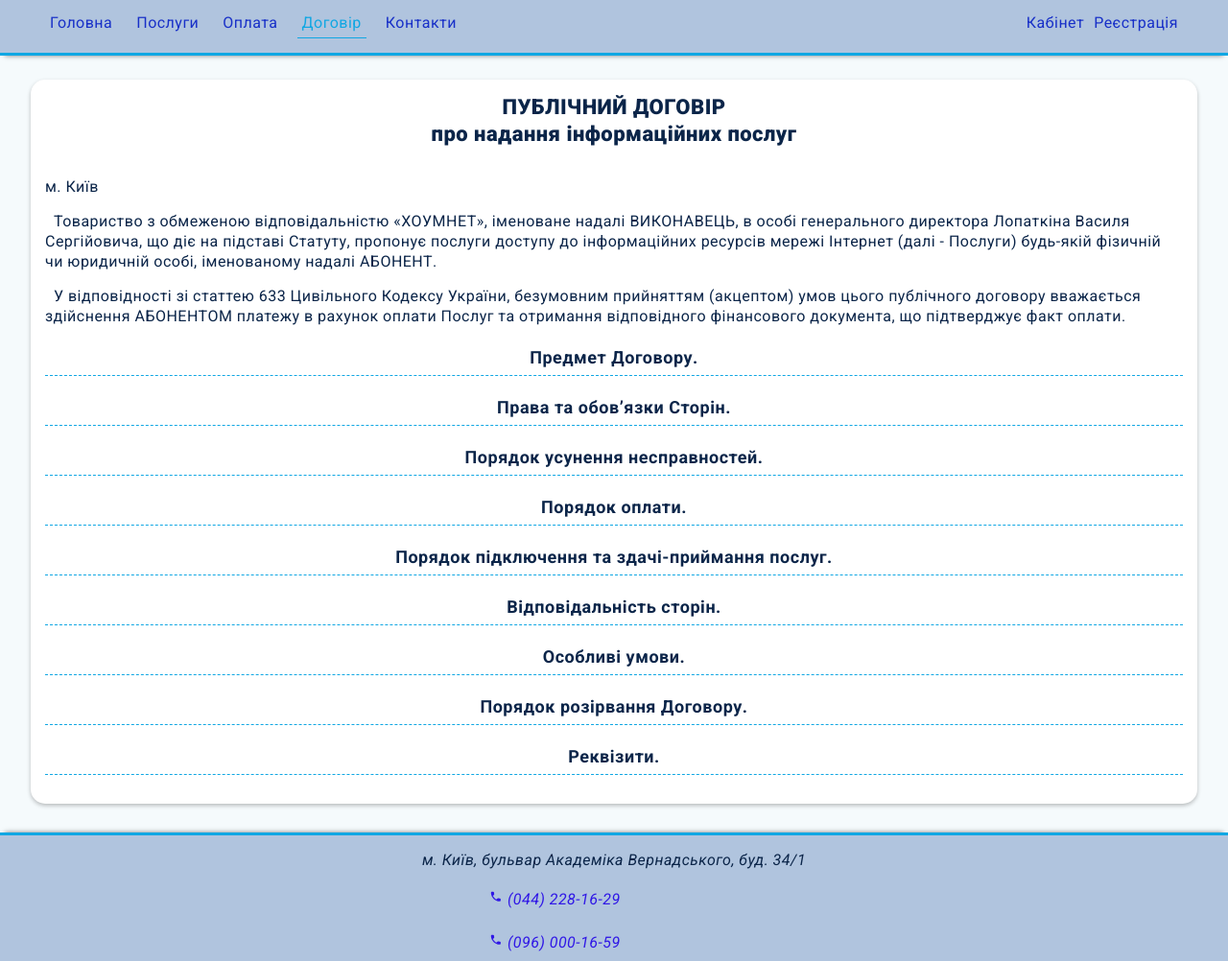
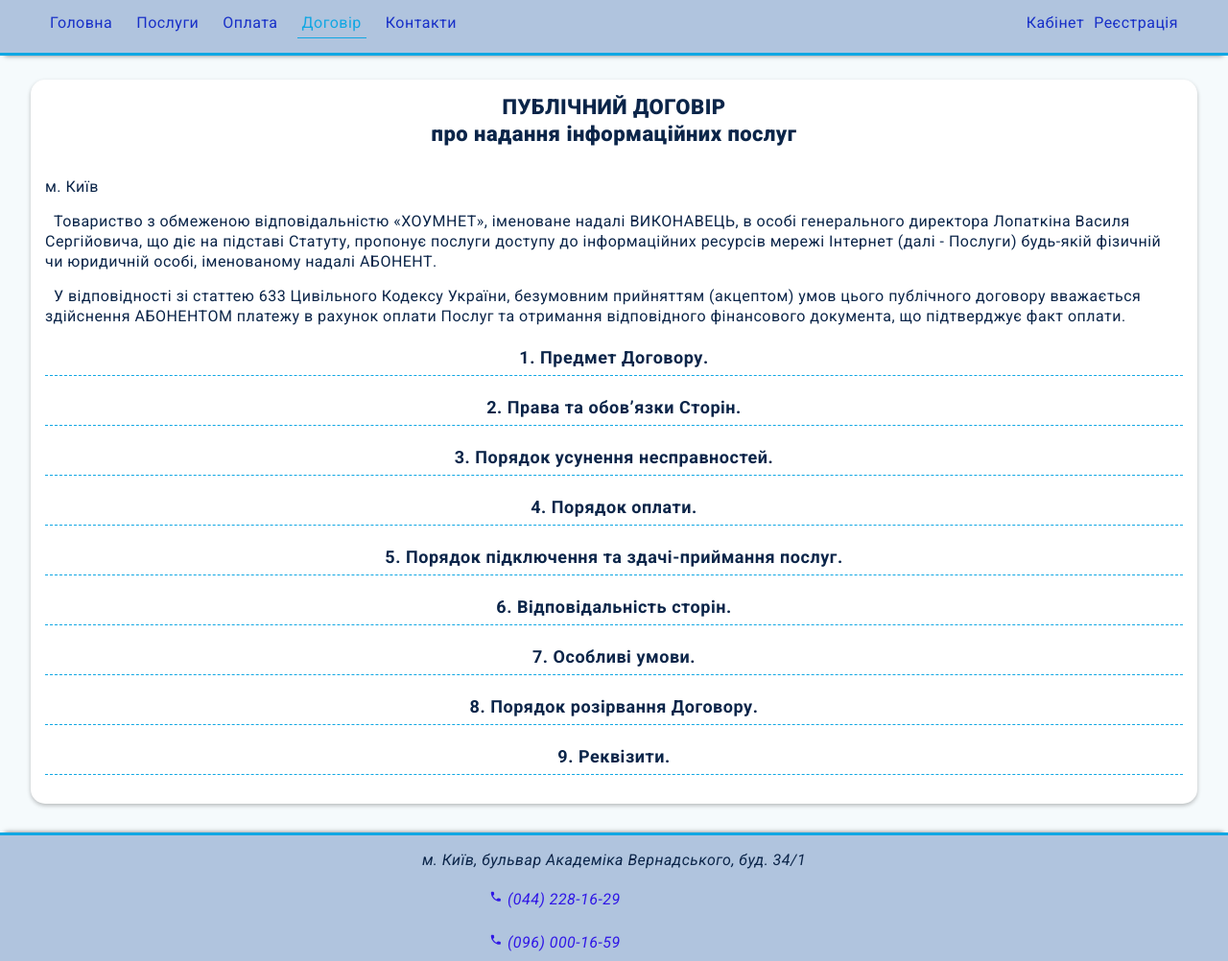
Before and after one commit to LiViS-code/homenet.kiev.ua, a plain HTML site: page contract.html in a window 1280 px wide. Shown: the part 92-1094 px from the top of the page at 96% size. Drawn offline with nearby package versions, Linux system fonts and the light colour scheme.

Commit message:
стилизация скрываемых пунктов договора

```diff
--- a/contract.html
+++ b/contract.html
@@ -159,7 +159,7 @@
             <li class="contract-list__item--first-level">
               <input class="checkbox__content-hide visually-hidden" type="checkbox" id="hd-1" />
               <h3 class="title title__contract">
-                <label class="checkbox__label" for="hd-1">Предмет Договору.</label>
+                <label class="checkbox__label" for="hd-1">1. Предмет Договору.</label>
               </h3>
               <div class="container__contract container__contract--hidden">
                 <ol class="list contract-list">
@@ -186,7 +186,7 @@
             <li class="contract-list__item--first-level">
               <input class="checkbox__content-hide visually-hidden" type="checkbox" id="hd-2" />
               <h3 class="title title__contract">
-                <label class="checkbox__label" for="hd-2">Права та обов’язки Сторін.</label>
+                <label class="checkbox__label" for="hd-2">2. Права та обов’язки Сторін.</label>
               </h3>
               <div class="container__contract container__contract--hidden">
                 <ol class="list contract-list">
@@ -228,7 +228,7 @@
                       </li>
                       <li class="contract-list__item--third-level">
                         Про зміну банківських реквізитів ВИКОНАВЕЦЬ повідомляє через сайт
-                        <a href="http://homenet.kiev.ua">http://homenet.kiev.ua</a> не пізніше, ніж
+                        <a class="link" href="http://homenet.kiev.ua">http://homenet.kiev.ua</a> не пізніше, ніж
                         за 20 днів до вступу змін в силу.
                       </li>
                     </ol>
@@ -308,7 +308,7 @@
             <li class="contract-list__item--first-level">
               <input class="checkbox__content-hide visually-hidden" type="checkbox" id="hd-3" />
               <h3 class="title title__contract">
-                <label class="checkbox__label" for="hd-3">Порядок усунення несправностей.</label>
+                <label class="checkbox__label" for="hd-3">3. Порядок усунення несправностей.</label>
               </h3>
               <div class="container__contract container__contract--hidden">
                 <ol class="list contract-list">
@@ -354,7 +354,7 @@
             <li class="contract-list__item--first-level">
               <input class="checkbox__content-hide visually-hidden" type="checkbox" id="hd-4" />
               <h3 class="title title__contract">
-                <label class="checkbox__label" for="hd-4">Порядок оплати.</label>
+                <label class="checkbox__label" for="hd-4">4. Порядок оплати.</label>
               </h3>
               <div class="container__contract container__contract--hidden">
                 <ol class="list contract-list">
@@ -422,7 +422,7 @@
               <input class="checkbox__content-hide visually-hidden" type="checkbox" id="hd-5" />
               <h3 class="title title__contract">
                 <label class="checkbox__label" for="hd-5">
-                  Порядок підключення та здачі-приймання послуг.
+                  5. Порядок підключення та здачі-приймання послуг.
                 </label>
               </h3>
               <div class="container__contract container__contract--hidden">
@@ -460,7 +460,7 @@
             <li class="contract-list__item--first-level">
               <input class="checkbox__content-hide visually-hidden" type="checkbox" id="hd-6" />
               <h3 class="title title__contract">
-                <label class="checkbox__label" for="hd-6">Відповідальність сторін.</label>
+                <label class="checkbox__label" for="hd-6">6. Відповідальність сторін.</label>
               </h3>
               <div class="container__contract container__contract--hidden">
                 <ol class="list contract-list">
@@ -488,7 +488,7 @@
             <li class="contract-list__item--first-level">
               <input class="checkbox__content-hide visually-hidden" type="checkbox" id="hd-7" />
               <h3 class="title title__contract">
-                <label class="checkbox__label" for="hd-7">Особливі умови.</label>
+                <label class="checkbox__label" for="hd-7">7. Особливі умови.</label>
               </h3>
               <div class="container__contract container__contract--hidden">
                 <ol class="list contract-list">
@@ -561,7 +561,7 @@
             <li class="contract-list__item--first-level">
               <input class="checkbox__content-hide visually-hidden" type="checkbox" id="hd-8" />
               <h3 class="title title__contract">
-                <label class="checkbox__label" for="hd-8">Порядок розірвання Договору.</label>
+                <label class="checkbox__label" for="hd-8">8. Порядок розірвання Договору.</label>
               </h3>
               <div class="container__contract container__contract--hidden">
                 <ol class="list contract-list">
@@ -608,7 +608,7 @@
             <li class="contract-list__item--first-level">
               <input class="checkbox__content-hide visually-hidden" type="checkbox" id="hd-9" />
               <h3 class="title title__contract">
-                <label class="checkbox__label" for="hd-9">Реквізити.</label>
+                <label class="checkbox__label" for="hd-9">9. Реквізити.</label>
               </h3>
               <div class="container__contract container__contract--hidden">
                 <table class="">
--- a/sass/base/_chekbox.scss
+++ b/sass/base/_chekbox.scss
@@ -1,6 +1,6 @@
 .checkbox {
   &__content-hide {
-    &:checked ~ .title .checkbox__label {
+    &:checked + .title .checkbox__label {
       color: $background-accent-color;
       background-color: $accent-color;
       border-radius: 5px;
@@ -15,7 +15,7 @@
     text-align: center;
     padding: 5px;
     border-bottom: 1px dashed $accent-color;
-    transition: color $transition-duration $timing-function;
+    transition: color $transition-duration $timing-function, background-color $transition-duration $timing-function;
 
     &:focus,
     &:hover,
@@ -26,8 +26,17 @@
 
     &--bottom {
       margin-top: $gap / 2;
-      text-align: right;
+      text-align: center;
       border-top: 1px dashed $accent-color;
+      transition: color $transition-duration $timing-function, background-color $transition-duration $timing-function;
+
+      &:hover,
+      &:focus,
+      &:active {
+        border-radius: 5px;
+        color: $background-accent-color;
+        background-color: $accent-color;
+      }
     }
   }
 }
```
Also changed, not shown: css/main.css, css/main.min.css, 2 other files.
